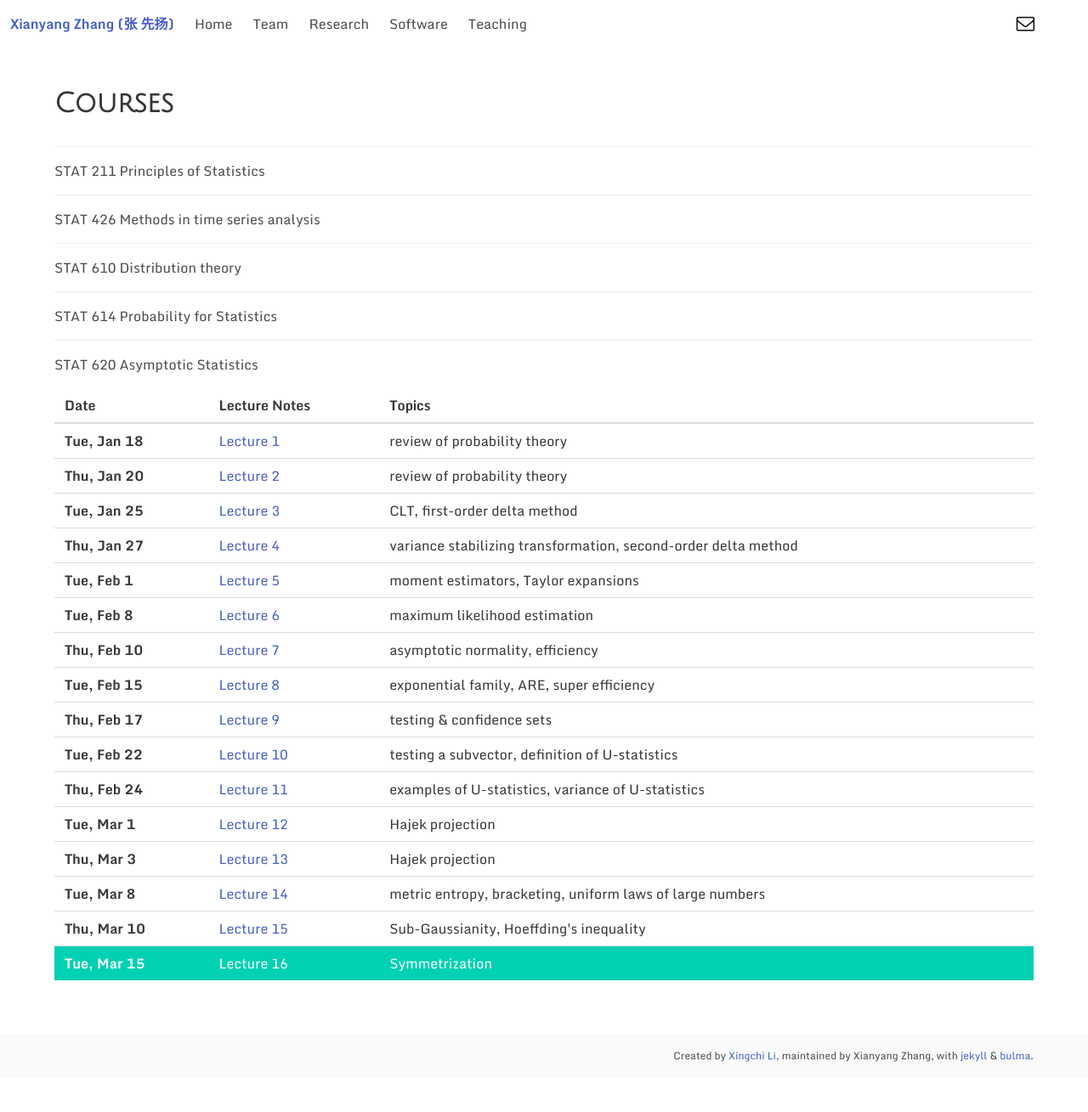
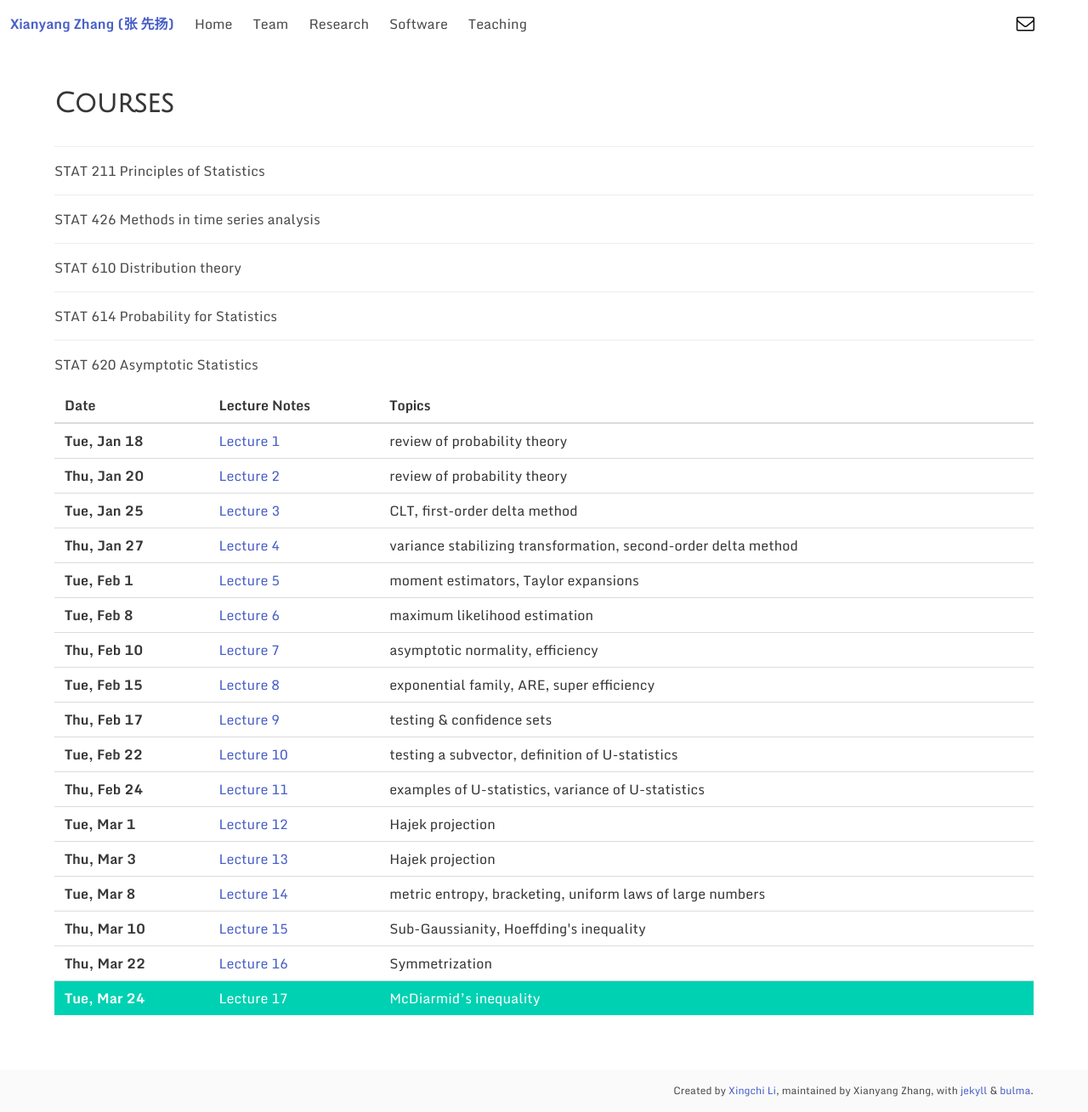
Before and after one commit to zhangxianyang11/zhangxiany-tamu.github.io, a Jekyll site: the page built from _pages/teaching.md, in a window 1280 px wide. Shown: the whole page at 85% size. Built offline with Jekyll 4.4.1, drawn with Linux system fonts in a browser that asks for light colours; a style sheet for code colours, icons or effects is not loaded; before the commit the page ends 1268 px from its top, so only the background shows below that.

Commit message:
Update teaching.md

```diff
--- a/_pages/teaching.md
+++ b/_pages/teaching.md
@@ -80,7 +80,8 @@ permalink: /teaching
                 <tr><th>Thu, Mar 3</th><td><a href="/downloads/620sp22/Mar-3.pdf">Lecture 13</a></td><td>Hajek projection</td></tr>
                 <tr><th>Tue, Mar 8</th><td><a href="/downloads/620sp22/Mar-8.pdf">Lecture 14</a></td><td>metric entropy, bracketing, uniform laws of large numbers</td></tr>
                 <tr><th>Thu, Mar 10</th><td><a href="/downloads/620sp22/Mar-10.pdf">Lecture 15</a></td><td>Sub-Gaussianity, Hoeffding's inequality</td></tr>
-                <tr class="is-selected"><th>Tue, Mar 15</th><td><a href="/downloads/620sp22/Mar-15.pdf">Lecture 16</a></td><td>Symmetrization</td></tr>
+                <tr><th>Thu, Mar 22</th><td><a href="/downloads/620sp22/Mar-22.pdf">Lecture 16</a></td><td>Symmetrization</td></tr>
+                <tr class="is-selected"><th>Tue, Mar 24</th><td><a href="/downloads/620sp22/Mar-24.pdf">Lecture 17</a></td><td>McDiarmid’s inequality</td></tr>
               </tbody>
             </table>
           </p>
```
